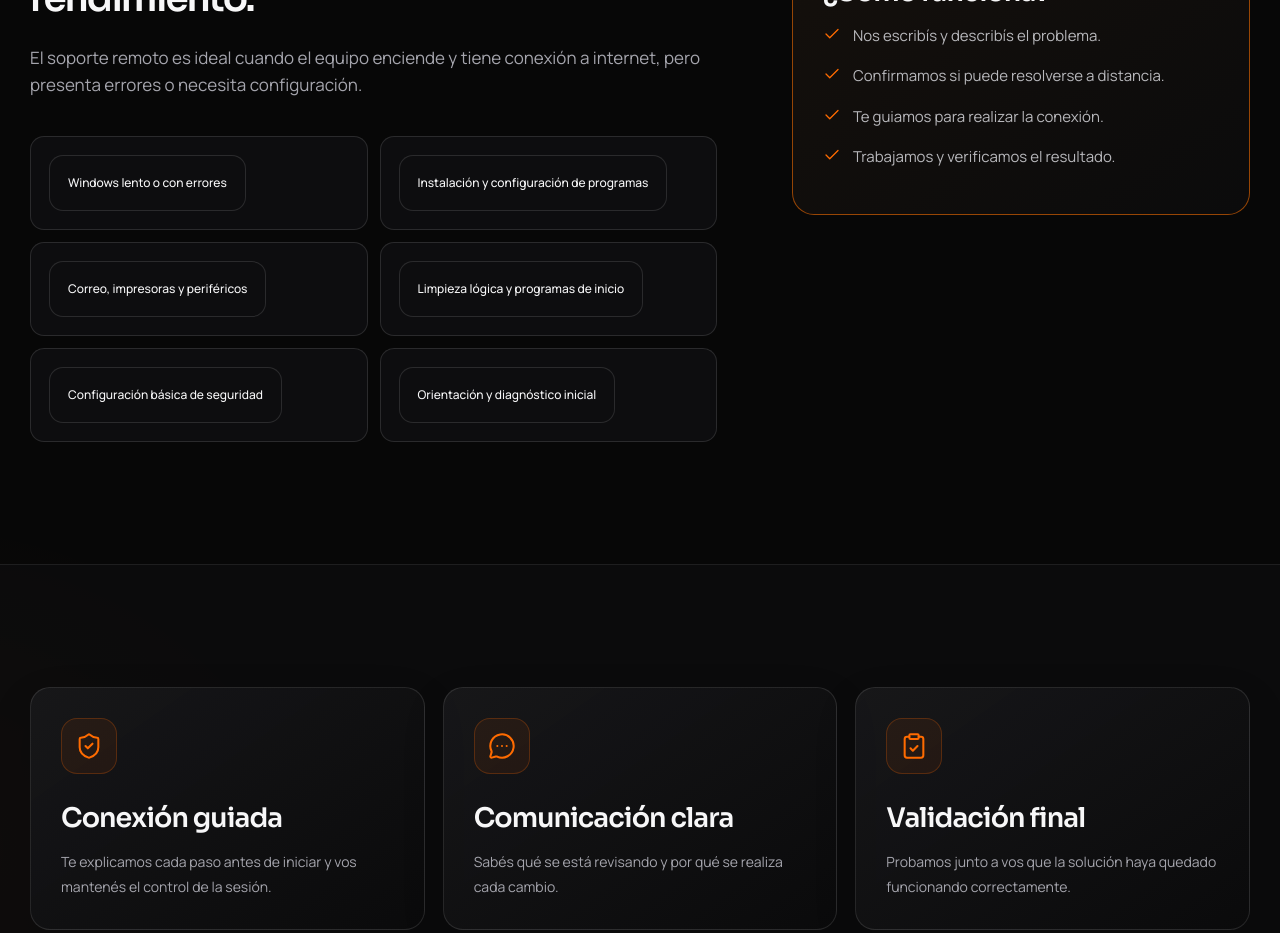
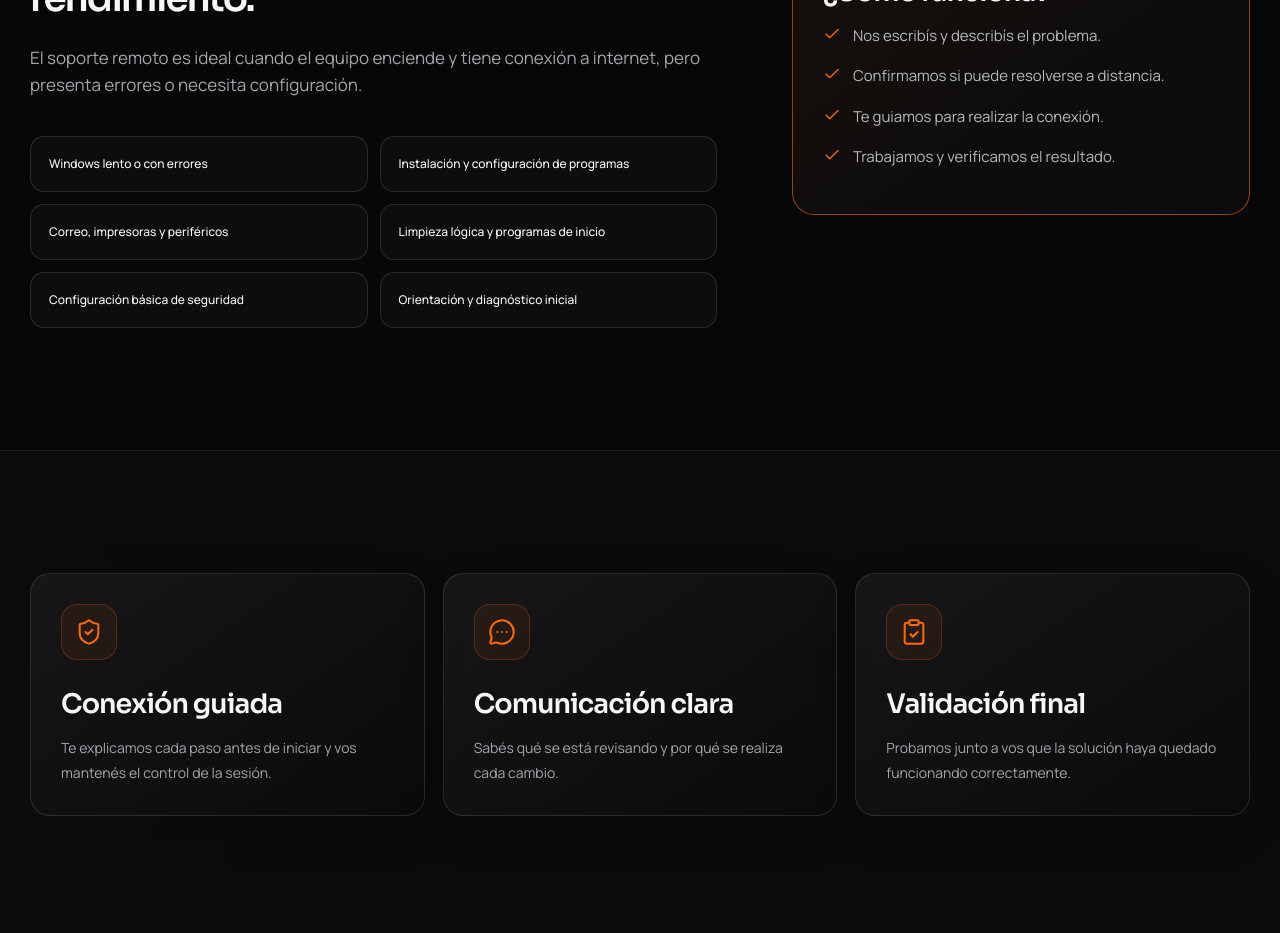
Before and after one commit to gonzaloncontreras/gzocomputacion, a Next.js app: page /soporte-remoto in a window 1280 px wide. Shown: the part 1000-1933 px from the top of the page. Built offline with nearby package versions, Linux system fonts and the light colour scheme.

Commit message:
Center framed icons and remove duplicate remote case borders

```diff
--- a/app/globals.css
+++ b/app/globals.css
@@ -282,7 +282,7 @@ h1 em,h2 em { color: var(--orange); font-style: normal; }
 .service-hero-content>p { max-width:700px; color:#c3c3c7; font-size:19px; line-height:1.75; }
 .remote-layout { display:grid; grid-template-columns:1.2fr .8fr; gap:75px; align-items:start; }
 .remote-cases { display:grid; grid-template-columns:1fr 1fr; gap:12px; margin-top:38px; }
-.remote-cases div { padding:18px; border:1px solid var(--line); border-radius:14px; background:#0d0d0f; display:flex; gap:13px; align-items:center; font-weight:700; }
+.remote-cases > .reveal > div { padding:18px; border:1px solid var(--line); border-radius:14px; background:#0d0d0f; display:flex; gap:13px; align-items:center; font-weight:700; }
 .remote-cases span { color:var(--orange); font-size:11px; font-weight:600; }
 .remote-side { position:sticky; top:120px; padding:30px; border-radius:22px; border:1px solid var(--line-strong); background:linear-gradient(145deg,#15100c,#0b0b0c); }
 .remote-side>svg { width:46px; color:var(--orange); margin-bottom:30px; }
@@ -763,7 +763,7 @@ h1,h2,h3{font-family:var(--font-sora),Arial,sans-serif;font-weight:600;letter-sp
 .button,.header-cta{font-family:var(--font-manrope),Arial,sans-serif;font-weight:560}
 .eyebrow,.tech-strip,.trust-grid span,.site-footer h3{font-family:var(--font-manrope),Arial,sans-serif;font-weight:600}
 .text-link,.service-content a,.service-detail-body>a,.contact-email a{font-weight:500}
-.hero-proof,.mini-grid div,.remote-cases div,.footer-whatsapp{font-weight:500}
+.hero-proof,.mini-grid div,.remote-cases > .reveal > div,.footer-whatsapp{font-weight:500}
 .brand-wordmark{font-weight:750;letter-spacing:-1.2px}.brand-name{font-weight:420}
 
 /* Equal cards and consistent icon geometry throughout the site. */
@@ -775,7 +775,7 @@ h1,h2,h3{font-family:var(--font-sora),Arial,sans-serif;font-weight:600;letter-sp
 .value-icon svg{width:28px;height:28px;transition:transform .4s cubic-bezier(.16,1,.3,1)}
 .value-card h3{font-size:21px;line-height:1.2;margin:0;align-self:center;overflow-wrap:normal}
 .value-card p{margin:0;line-height:1.75;font-size:15px}
-.process-top{justify-content:flex-start}
+.process-top{justify-content:center}
 .faq-list summary{grid-template-columns:1fr auto;gap:20px}
 .faq-list details>p{padding-left:26px}
 .remote-side li svg{width:18px;height:18px;flex:0 0 auto;color:var(--orange)}
@@ -808,7 +808,7 @@ p,.service-content p,.service-detail-body p,.safe-card p,.presential-grid p,.rem
 .faq-list summary h2{font-family:var(--font-manrope),Arial,sans-serif;font-size:14px;font-weight:400;line-height:1.5;letter-spacing:normal}
 .faq-list details>p{font-size:13px;line-height:1.6}
 .button,.header-cta{font-size:14px}.text-link,.service-content a,.service-detail-body>a,.contact-email a,.contact-card li,.footer-whatsapp{font-size:13px}
-.eyebrow{font-size:11px}.hero-proof,.mini-grid div,.remote-cases div,.service-detail-body li{font-size:12px}
+.eyebrow{font-size:11px}.hero-proof,.mini-grid div,.remote-cases > .reveal > div,.service-detail-body li{font-size:12px}
 .site-footer p,.site-footer li,.site-footer h3,.footer-bottom{font-size:13px}
 @media(max-width:760px){:root{--type-display:clamp(44px,calc(12vw - 1px),64px);--type-section:clamp(27px,8vw,35px);--type-card:24px;--type-lead:15px}.hero-copy p{font-size:15px}.brand-wordmark{font-size:24px}}
 
```
Also changed, not shown: components/icons.tsx (line endings or trailing spaces).
